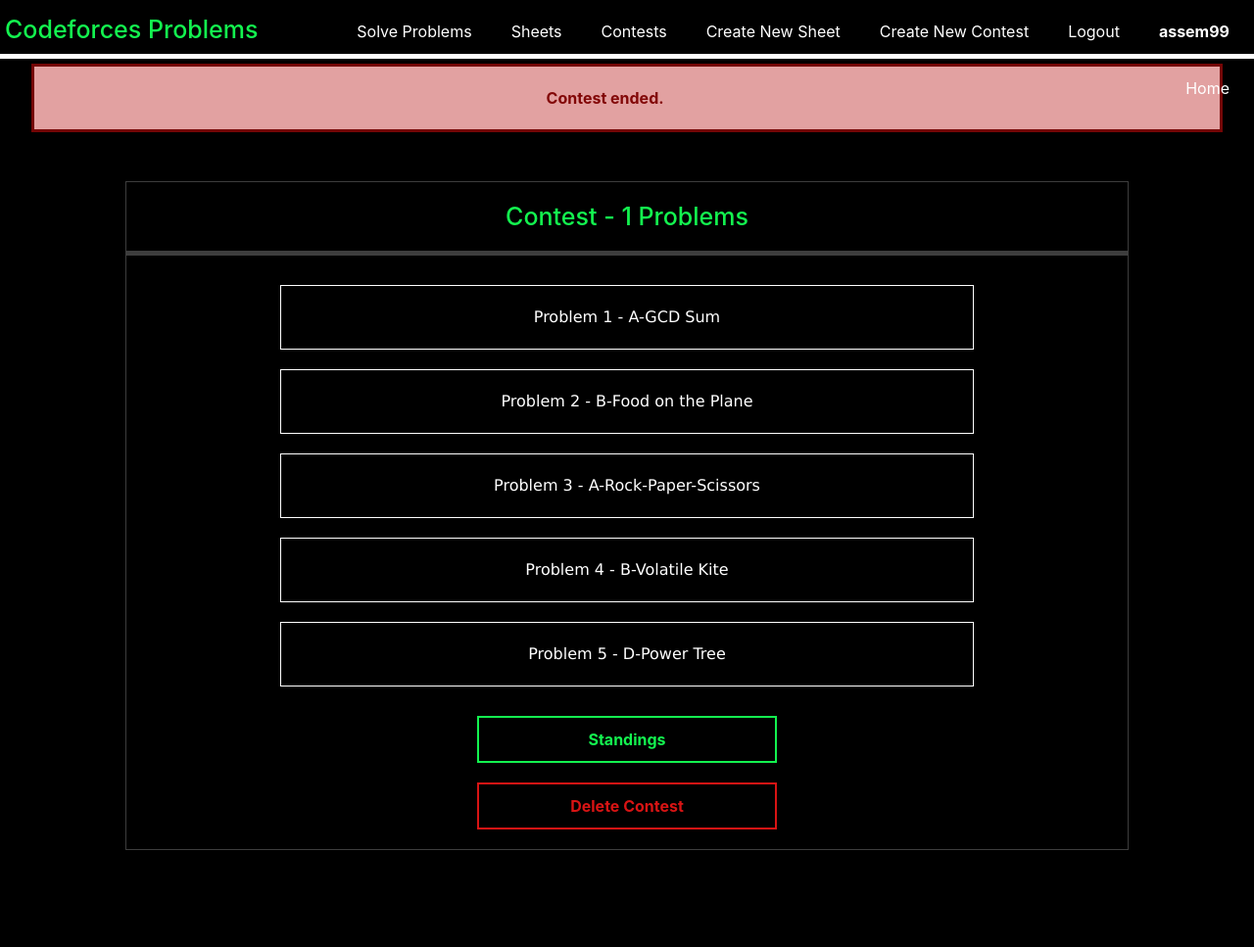
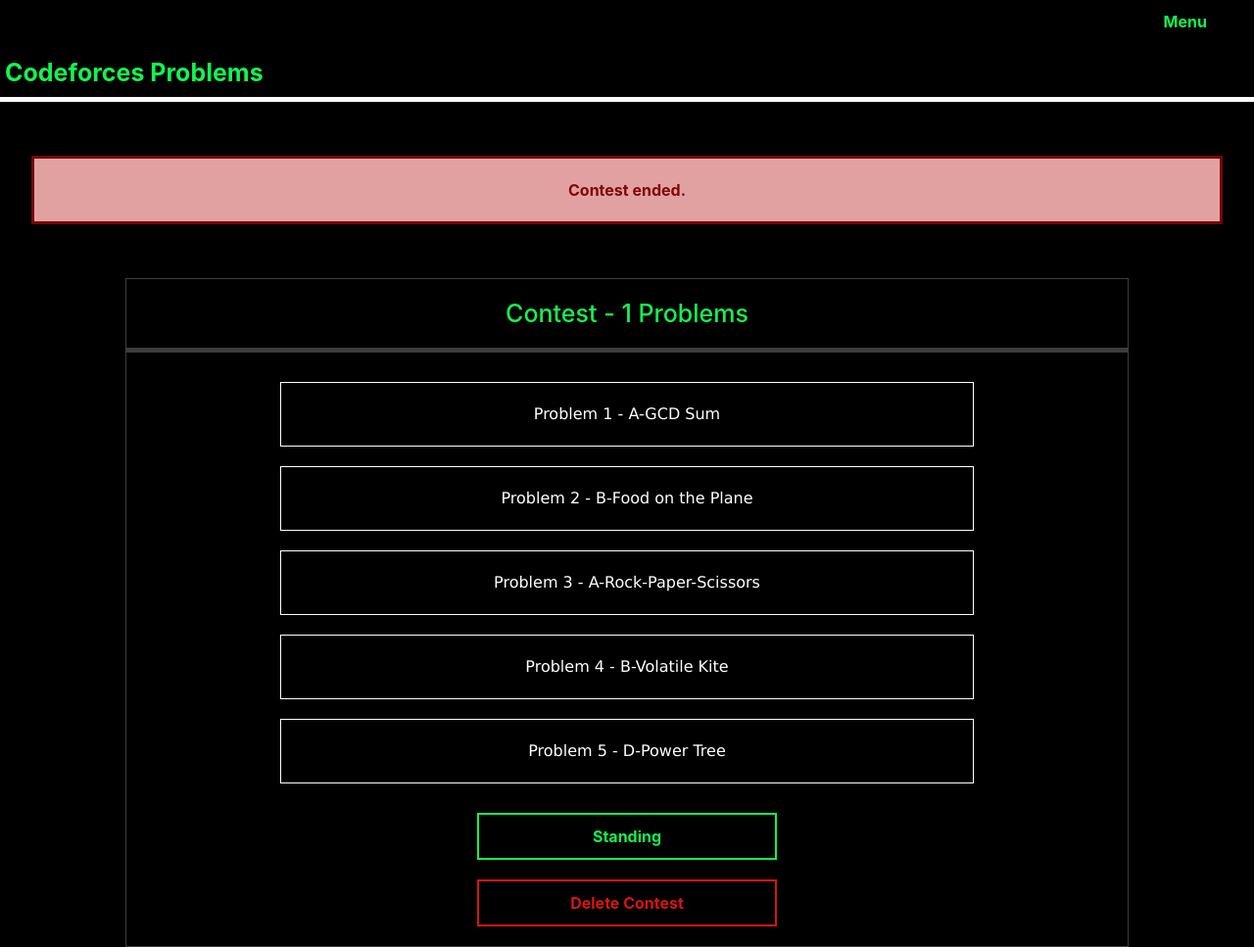
Before and after one commit to assemhossam99/Codeforces-training-problems-selector, a Django app: page /contest/1 in a window 1280 px wide. Shown: the whole page at 98% size. Before the commit the page ends 868 px from the top, so only its background shows below. Run offline with Django 3.2, Linux system fonts and the light colour scheme; a user stored in the database is signed in; data comes from the database, SQL or seed files in the repository; both versions use the stored data as it was after the commit; some libraries are stand-ins or nearby versions.

Commit message:
added js to display and hide menu

```diff
--- /dev/null
+++ b/problems/static/problems/index.js
@@ -0,0 +1,14 @@
+document.addEventListener('DOMContentLoaded', function() {
+
+    this.documentElement.querySelector('.hidden-list-button').addEventListener('click', () => {
+        if(document.querySelector('.hidden-list').style.display == 'block'){
+            document.querySelector('.hidden-list').style.display = 'none';
+        }
+        else {
+            document.querySelector('.hidden-list').style.display = 'block';
+        }
+    })
+
+
+
+  });
--- a/problems/static/problems/style.css
+++ b/problems/static/problems/style.css
@@ -1,22 +1,39 @@
 body{
     background-color: black !important;
-    padding-bottom: 70px;
+    /* padding-bottom: 70px; */
+    display: flex;
+    flex-direction: column;
+    min-height: 100vh;
+    z-index: 20;
 }
 
 #links{
+
     list-style-type: none;
-    display: inline;
+    float: right;
+    position: relative;
+    top: -60px;
+    z-index: 10000000;
+    background-color: black;
+    border: solid rgb(19, 244, 79) 1px;
+    padding: 0;
 }
 
 .nav-button{
-    display: inline-block;
-    float: right;
+    border-bottom: solid rgb(19, 244, 79) 1px;
+    text-align: center;
 }
 
 .name-header{
-    display: inline-block;
     font-size: 25px;
     padding: 10px 0;
+    font-weight: bold;
+    text-decoration: none;
+    color: rgb(19, 244, 79);
+}
+
+.name-header:hover{
+    text-decoration: none;
     color: rgb(19, 244, 79);
 }
 
@@ -114,16 +131,18 @@
     padding: 10px 20px;
     color: white !important;
     text-decoration: none !important;
+    width: 200px;
 }
 
 .nav-button a:hover{
     color: rgb(19, 244, 79) !important;
     text-decoration: none;
-    background-color: rgb(58, 58, 58);
+    /* background-color: rgb(58, 58, 58); */
 }
 
 .nav-bar{
     background-color: black;
+    margin-bottom: 50px;
     padding: 5px;
     height: 60px;
     width: 100%;
@@ -135,9 +154,7 @@
     border:solid;
     width:500px;
     padding: 50px;
-    margin-left: auto;
-    margin-right: auto;
-    margin-top: 100px;
+    margin: auto ;
 }
 
 input{
@@ -175,11 +192,11 @@
     color: black;
 }
 
-
-
 #standing{
+    display: block;
     width: 30%;
     margin: 20px auto;
+    text-decoration: none;
 }
 
 .form-data{
@@ -226,13 +243,18 @@
 }
 
 .footer{
+    margin-top: auto;
+    padding-bottom: 10px;
     border-top: solid white 5px;
-    margin-top: 50px;
-    padding-bottom: 40px;
+    width: 100%;
+    background-color: black;
 }
 
 .contact{
     color: white;
+    display: inline-block;
+    float: right;
+    padding: 20px;
 }
 
 table, td, th{
@@ -271,3 +293,23 @@
     background-color: rgb(19, 244, 79);
     color: black;
 }
+
+.hidden-list{
+    display: none;
+}
+
+.hidden-list-button{
+    color: rgb(19, 244, 79) !important;
+    padding: 10px;
+    width: fit-content;
+    cursor: pointer;
+    font-weight: bold;
+    display: inline;
+    position: relative;
+    left: 92%;
+    top: 5%;
+}
+
+.hidden-list-button:hover{
+    background-color: rgb(80, 80, 80);
+}
--- a/problems/templates/problems/contest.html
+++ b/problems/templates/problems/contest.html
@@ -36,10 +36,11 @@
                 {%endif%}
                 {% endfor %}
             </ul>
-            <form method="post" action="{% url 'standing' id %}">
+            <!-- <form method="post" action="{% url 'standing' id %}">
                 {% csrf_token %}
                 <input type="submit"  class="submit-button" id="standing" value="Standings">
-            </form>
+            </form> -->
+            <a href="{% url 'standing' id %}" class="submit-button"  id="standing">Standing </a>
             <form method="post" action="{% url 'index' %}">
                 {% csrf_token %}
                 <input type="hidden" value="{{id}}" name="id">
--- a/problems/templates/problems/layout.html
+++ b/problems/templates/problems/layout.html
@@ -7,12 +7,14 @@
 
         <link href="{% static 'problems/style.css' %}" rel="stylesheet">
         <link rel="stylesheet" href="https://stackpath.bootstrapcdn.com/bootstrap/4.4.1/css/bootstrap.min.css" integrity="sha384-Vkoo8x4CGsO3+Hhxv8T/Q5PaXtkKtu6ug5TOeNV6gBiFeWPGFN9MuhOf23Q9Ifjh" crossorigin="anonymous">
+        <script src="{% static 'problems/index.js' %}"></script>
     </head>
     <body>
+        <div class="hidden-list-button">Menu</div>
         <div class="nav-bar">
 
-            <h2 class="name-header">Codeforces Problems</h2>
-            <ul id="links">
+            <h2  class="name-header">Codeforces Problems</h2>
+            <ul id="links" class="hidden-list">
                 {% if user.is_authenticated  %}
                     <li class="nav-button">
                         <a href="{% url 'index' %}" class="username">{{user.username}}</a>
--- a/problems/templates/problems/problems.html
+++ b/problems/templates/problems/problems.html
@@ -1,7 +1,7 @@
 {% extends "problems/layout.html" %}
 
 {% block title %}
-    {{request.user.usernam}} - Problems
+    {{request.user.username}} - Problems
 {% endblock %}
 
 {% block body %}
--- a/problems/views.py
+++ b/problems/views.py
@@ -13,12 +13,6 @@
 
 
 allProblems = []
-
-def updateRating(user):
-    rating = requests.get(f"https://codeforces.com/api/user.info?handles={user}").json()["result"][0]["rating"]
-    curUser = User.objects.filter(username=user)
-    curUser.update(rating=rating)
-
 
 def index(request):
     message = ""
@@ -123,8 +117,8 @@
     if request.user.is_authenticated:
         lastTime = request.user.lastUpdate
         curTime = datetime.datetime.now()
-        if lastTime == None or lastTime.day != curTime.day or lastTime.month != curTime.month or lastTime.year != curTime.year:
-            updateRating(request.user.username)
+        if  lastTime == None or lastTime.day != curTime.day or lastTime.month != curTime.month or lastTime.year != curTime.year:
+            updateRating(request)
             results = requests.get(f"https://codeforces.com/api/user.status?handle={request.user.username}").json()["result"]
             for result in results:
                 verdict = result["verdict"]
@@ -142,8 +136,12 @@
 
 def problems(request):
     if request.user.is_authenticated:
-        updateUsersProblems(request)
+        rating = requests.get(f"https://codeforces.com/api/user.info?handles={request.user.username}").json()["result"][0]["rating"]
+        cur = User.objects.get(username=request.user.username)
+        cur.rating = rating
+        cur.save()
         userRating = request.user.rating
+        print(userRating)
         if userRating < 800:
             userRating = 800
         userRating = (userRating // 100) * 100
```
Also changed, not shown: db.sqlite3.
